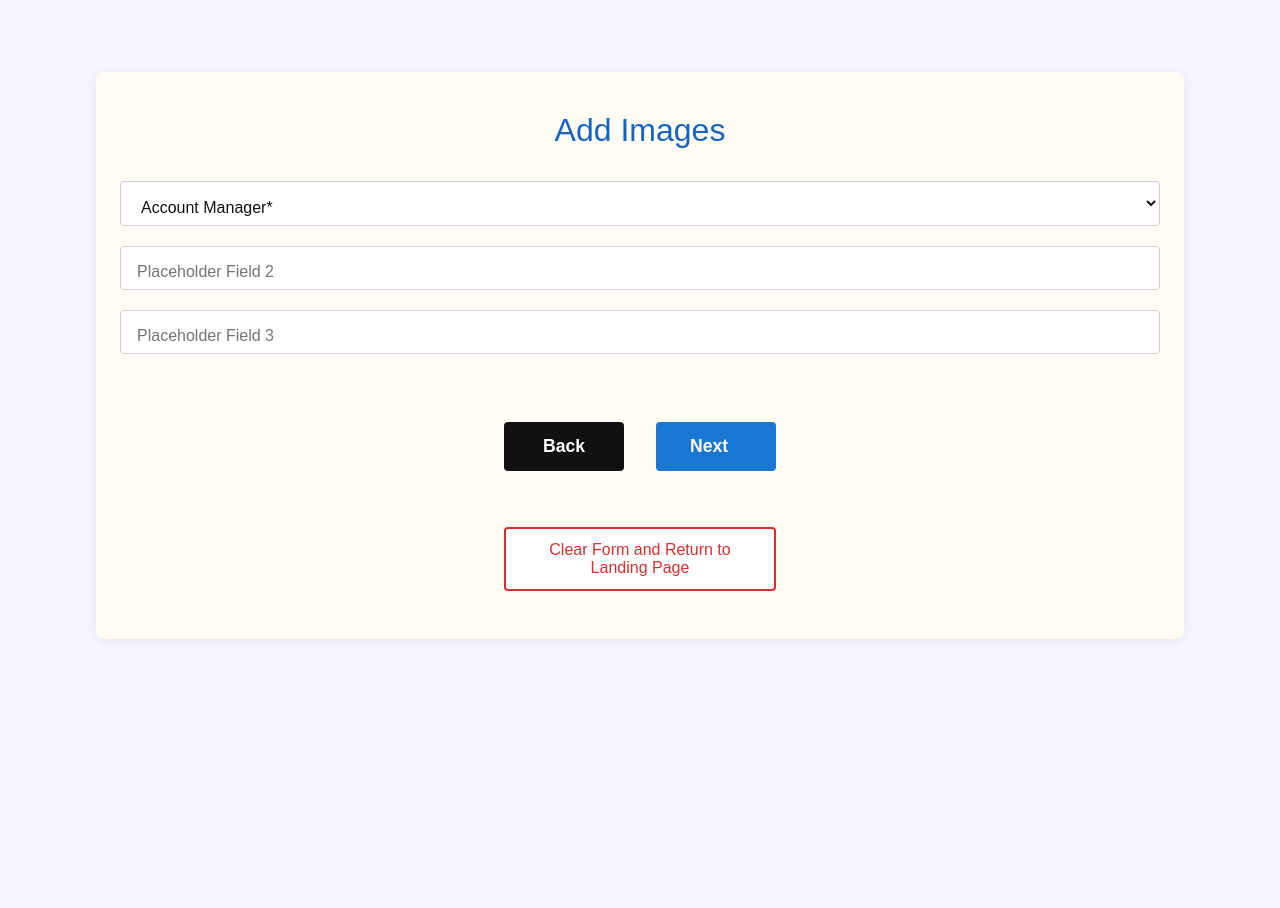
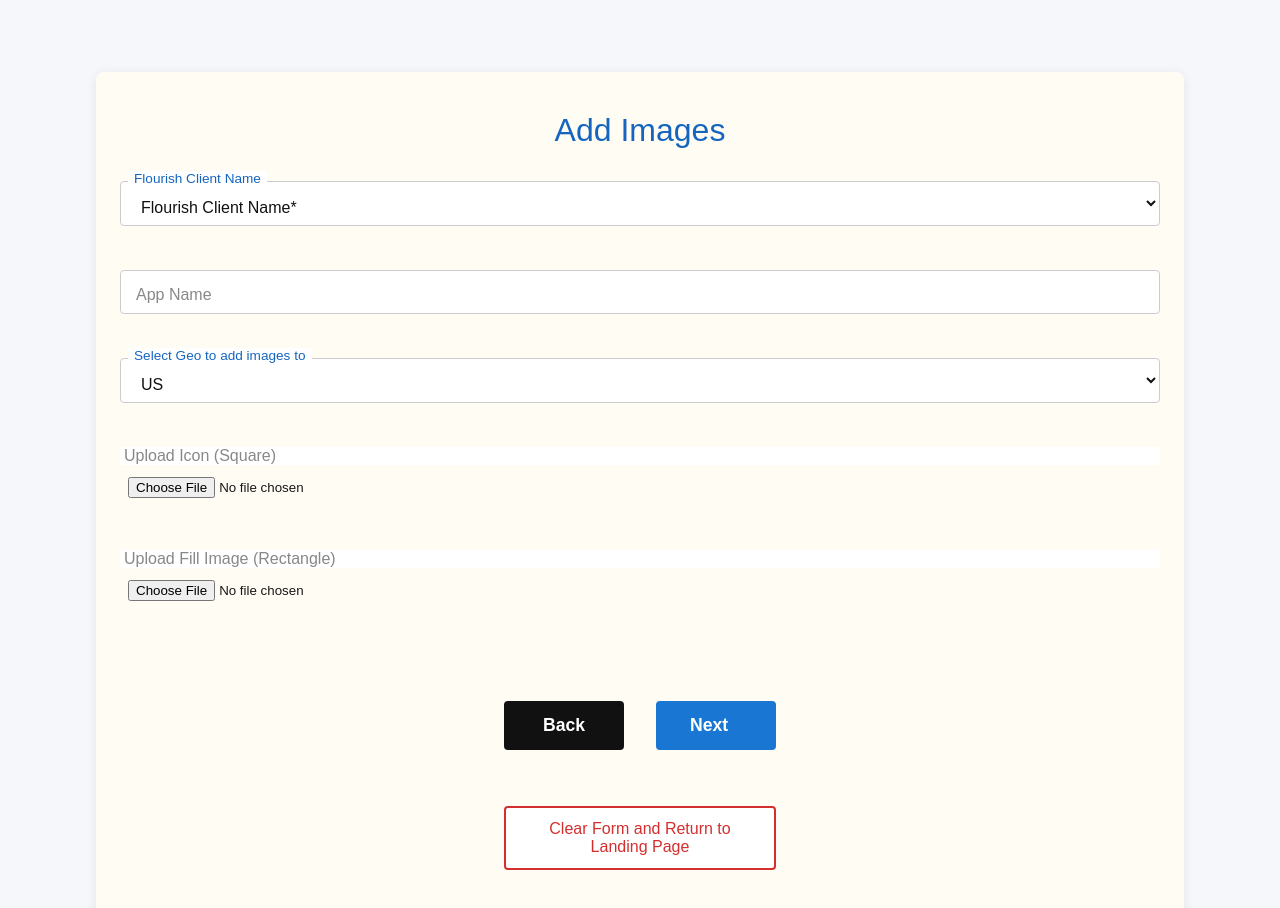
Before and after one commit to Octostone/wizard-v5, a Next.js app: page /add-images in a window 1280 px wide. Shown: the top 908 px of the page. Before the commit the page ends 800 px from the top, so only its background shows below. Built offline with nearby package versions, Linux system fonts and the light colour scheme.

Commit message:
Sync all recent AI changes and test edits

```diff
--- a/data/admin.json
+++ b/data/admin.json
@@ -1,12 +1,15 @@
 {
   "accountManagers": [
-    "Account Manager 1",
-    "Account Manager 2"
+    "James Pavelich",
+    "Jason Wolofsky",
+    "Mariana Levant",
+    "Zhaowen Shen"
   ],
   "geoOptions": [
     "US",
-    "EU",
-    "APAC"
+    "CA",
+    "UK",
+    "AU"
   ],
   "osOptions": [
     "iOS",
@@ -33,7 +36,7 @@
     "INITIAL",
     "PURCHASE"
   ],
-  "pubReveSourceOptions": [
+  "pubRevSourceOptions": [
     "IN EVENT NAME",
     "IN POST BACK"
   ]
--- a/src/app/add-images/page.tsx
+++ b/src/app/add-images/page.tsx
@@ -1,43 +1,167 @@
 "use client";
-import React, { useEffect, useState } from "react";
+import React, { useEffect, useState, useRef } from "react";
 import styles from "../page.module.css";
 import { useFormContext } from "../../context/FormContext";
 import Link from "next/link";
 import { useRouter } from "next/navigation";
 import ClearButton from "../../components/ClearButton";
 
+const MAX_FILE_SIZE = 100 * 1024; // 100 kB
+const ACCEPTED_TYPES = ["image/jpeg", "image/png"];
+
+function formatDatePrefix(type: string) {
+  const now = new Date();
+  const date = now.toLocaleDateString("en-US", { year: 'numeric', month: 'short', day: '2-digit' });
+  const time = now.toLocaleTimeString("en-US", { hour: '2-digit', minute: '2-digit' });
+  return `${date} ${time} ${type}`;
+}
+
 export default function AddImages() {
   const { form, setField } = useFormContext();
-  const [accountManagers, setAccountManagers] = useState<string[]>([]);
+  const [clientNames, setClientNames] = useState<string[]>([]);
+  const [geoOptions, setGeoOptions] = useState<string[]>([]);
+  const [iconError, setIconError] = useState<string>("");
+  const [fillError, setFillError] = useState<string>("");
+  const [iconFile, setIconFile] = useState<File | null>(null);
+  const [fillFile, setFillFile] = useState<File | null>(null);
   const router = useRouter();
+  const iconInputRef = useRef<HTMLInputElement>(null);
+  const fillInputRef = useRef<HTMLInputElement>(null);
 
   useEffect(() => {
     fetch("/api/admin")
       .then(res => res.json())
-      .then(data => setAccountManagers(data.accountManagers || []))
-      .catch(() => setAccountManagers([]));
+      .then(data => {
+        setClientNames(data.flourishClientNames || []);
+        setGeoOptions(data.geoOptions || []);
+      })
+      .catch(() => {
+        setClientNames([]);
+        setGeoOptions([]);
+      });
   }, []);
+
+  // Pre-populate fields from previous pages
+  useEffect(() => {
+    if (clientNames.length > 0) {
+      // If the current flourishClientName is not in the admin list, set to first admin value
+      if (!form.flourishClientName || !clientNames.includes(form.flourishClientName)) {
+        setField("flourishClientName", clientNames[0]);
+      }
+    }
+    if (geoOptions.length > 0) {
+      if (!form.geo || !geoOptions.includes(form.geo)) {
+        setField("geo", geoOptions[0]);
+      }
+    }
+  }, [clientNames, geoOptions]);
+
+  // File validation
+  const validateFile = (file: File) => {
+    const errors: string[] = [];
+    if (!ACCEPTED_TYPES.includes(file.type)) errors.push("Format not accepted");
+    if (file.size > MAX_FILE_SIZE) errors.push("File too big");
+    return errors;
+  };
+
+  const handleIconUpload = (e: React.ChangeEvent<HTMLInputElement>) => {
+    setIconError("");
+    const file = e.target.files?.[0];
+    if (!file) return;
+    const errors = validateFile(file);
+    if (errors.length > 0) {
+      setIconError(errors.join(". "));
+      setIconFile(null);
+    } else {
+      setIconFile(file);
+      setIconError("");
+    }
+  };
+
+  const handleFillUpload = (e: React.ChangeEvent<HTMLInputElement>) => {
+    setFillError("");
+    const file = e.target.files?.[0];
+    if (!file) return;
+    const errors = validateFile(file);
+    if (errors.length > 0) {
+      setFillError(errors.join(". "));
+      setFillFile(null);
+    } else {
+      setFillFile(file);
+      setFillError("");
+    }
+  };
 
   return (
     <div className={styles.page}>
       <div className={styles.centeredCard}>
         <h1 className={styles.title}>Add Images</h1>
         <form className={styles.form} autoComplete="off">
-          <select
-            className={styles.input}
-            required
-            value={form.accountManager}
-            onChange={e => setField("accountManager", e.target.value)}
-          >
-            <option value="" disabled>
-              Account Manager*
-            </option>
-            {accountManagers.map((manager) => (
-              <option key={manager} value={manager}>{manager}</option>
-            ))}
-          </select>
-          <input className={styles.input} type="text" placeholder="Placeholder Field 2" />
-          <input className={styles.input} type="text" placeholder="Placeholder Field 3" />
+          {/* Flourish Client Name */}
+          <div className={styles.formGroup}>
+            <select
+              className={styles.floatingInput}
+              required
+              value={form.flourishClientName || ""}
+              onChange={e => setField("flourishClientName", e.target.value)}
+            >
+              <option value="" disabled>Flourish Client Name*</option>
+              {clientNames.map((name) => (
+                <option key={name} value={name}>{name}</option>
+              ))}
+            </select>
+            <label className={styles.floatingLabel}>Flourish Client Name</label>
+          </div>
+          {/* App Name */}
+          <div className={styles.formGroup}>
+            <input
+              className={styles.floatingInput}
+              type="text"
+              value={form.appName || ""}
+              onChange={e => setField("appName", e.target.value)}
+              placeholder=" "
+            />
+            <label className={styles.floatingLabel}>App Name</label>
+          </div>
+          {/* Geo */}
+          <div className={styles.formGroup}>
+            <select
+              className={styles.floatingInput}
+              required
+              value={form.geo || ""}
+              onChange={e => setField("geo", e.target.value)}
+            >
+              <option value="" disabled>Select Geo to add images to*</option>
+              {geoOptions.map((geo) => (
+                <option key={geo} value={geo}>{geo}</option>
+              ))}
+            </select>
+            <label className={styles.floatingLabel}>Select Geo to add images to</label>
+          </div>
+          {/* Upload Icon (Square) */}
+          <div className={styles.formGroup}>
+            <label className={styles.floatingLabel} style={{ top: 0, left: 0, fontSize: '1rem', position: 'static', marginBottom: 4 }}>Upload Icon (Square)</label>
+            <input
+              type="file"
+              accept="image/jpeg,image/png"
+              ref={iconInputRef}
+              onChange={handleIconUpload}
+              style={{ border: iconError ? '2px solid #b71c1c' : undefined, padding: 8, borderRadius: 4 }}
+            />
+            {iconError && <div className={styles.errorText}>{iconError}</div>}
+          </div>
+          {/* Upload Fill Image (Rectangle) */}
+          <div className={styles.formGroup}>
+            <label className={styles.floatingLabel} style={{ top: 0, left: 0, fontSize: '1rem', position: 'static', marginBottom: 4 }}>Upload Fill Image (Rectangle)</label>
+            <input
+              type="file"
+              accept="image/jpeg,image/png"
+              ref={fillInputRef}
+              onChange={handleFillUpload}
+              style={{ border: fillError ? '2px solid #b71c1c' : undefined, padding: 8, borderRadius: 4 }}
+            />
+            {fillError && <div className={styles.errorText}>{fillError}</div>}
+          </div>
         </form>
         <div className={styles.navButtonGroup}>
           <button type="button" className={`${styles.navButton} ${styles.navButtonBack}`} onClick={() => router.back()}>Back</button>
--- a/src/app/api/admin-data.json
+++ b/src/app/api/admin-data.json
@@ -15,3 +15,4 @@
     "iOS",
     "Android"
   ]
+}
--- a/src/app/api/admin/route.ts
+++ b/src/app/api/admin/route.ts
@@ -17,14 +17,19 @@ const initDataFile = () => {
   ensureDataDir();
   if (!fs.existsSync(dataFilePath)) {
     const initialData = {
-      accountManagers: ['Account Manager 1', 'Account Manager 2'],
-      geoOptions: ['US', 'EU', 'APAC'],
+      accountManagers: [
+        'James Pavelich',
+        'Jason Wolofsky',
+        'Mariana Levant',
+        'Zhaowen Shen'
+      ],
+      geoOptions: ['US', 'CA', 'UK', 'AU'],
       osOptions: ['iOS', 'Android'],
       category1Options: ['Cat', 'Dog', 'Bird'],
       category2Options: ['Cat', 'Dog', 'Bird'],
       category3Options: ['Cat', 'Dog', 'Bird'],
       eventTypeOptions: ['GOAL', 'ADD', 'INITIAL', 'PURCHASE'],
-      pubReveSourceOptions: ['IN EVENT NAME', 'IN POST BACK']
+      pubRevSourceOptions: ['IN EVENT NAME', 'IN POST BACK']
     };
     fs.writeFileSync(dataFilePath, JSON.stringify(initialData, null, 2));
     return initialData;
@@ -76,8 +81,8 @@ export async function POST(request: NextRequest) {
       return NextResponse.json({ error: 'Invalid eventTypeOptions data' }, { status: 400 });
     }
 
-    if (!data.pubReveSourceOptions || !Array.isArray(data.pubReveSourceOptions)) {
-      return NextResponse.json({ error: 'Invalid pubReveSourceOptions data' }, { status: 400 });
+    if (!data.pubRevSourceOptions || !Array.isArray(data.pubRevSourceOptions)) {
+      return NextResponse.json({ error: 'Invalid pubRevSourceOptions data' }, { status: 400 });
     }
 
     // Save data
--- a/src/app/page.module.css
+++ b/src/app/page.module.css
@@ -658,3 +658,6 @@ select.floatingInput:not([value=""]) + .floatingLabel {
   margin-top: 2px;
   margin-left: 2px;
 }
+
+/* input[type="password"] { ... } */
+/* input[type="text"] { ... } */
--- a/src/components/ClearButton.tsx
+++ b/src/components/ClearButton.tsx
@@ -11,7 +11,12 @@ export default function ClearButton() {
   const handleClear = () => {
     if (window.confirm('Are you sure you want to clear all data and return to the landing page?')) {
       resetForm();
-      router.push('/');
+      // Use router.replace for a hard navigation, and fallback to reload if needed
+      try {
+        router.replace ? router.replace('/') : router.push('/');
+      } catch (e) {
+        window.location.href = '/';
+      }
     }
   };
 
```
Also changed, not shown: src/app/admin/page.tsx (+4 -4 lines).
